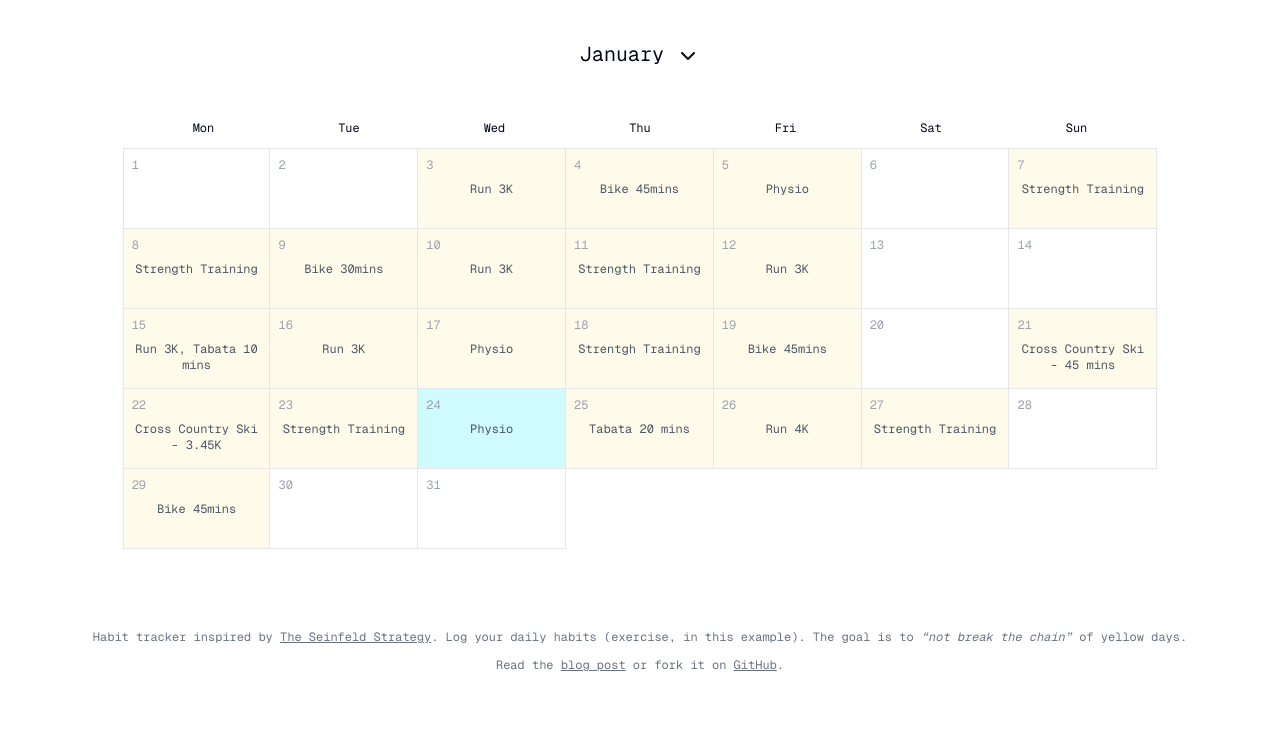
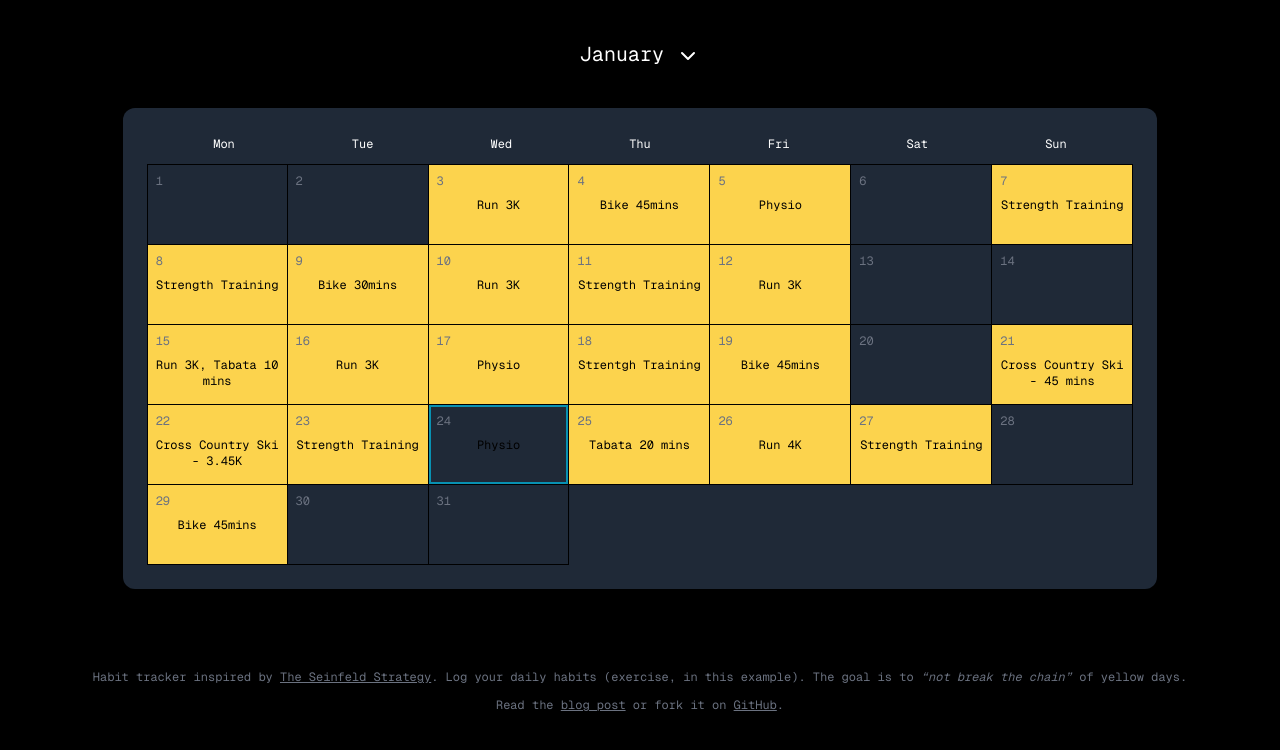
Before and after one commit to scottgallant/seinfeld-calendar, a Next.js app: page / in a window 1280 px wide. Shown: the top 750 px of the page. Built offline with nearby package versions, Linux system fonts and the light colour scheme.

Commit message:
updated theme

```diff
--- a/src/app/layout.js
+++ b/src/app/layout.js
@@ -11,8 +11,8 @@ export const metadata = {
 
 export default function RootLayout({ children }) {
   return (
-    <html lang="en" className={`${GeistMono.className} `} >
-      <body>{children}</body>
+    <html lang="en" className={`${GeistMono.className} bg-black`} >
+      <body className='bg-black'>{children}</body>
       <SpeedInsights />
       <Analytics />
     </ html>
--- a/src/app/page.js
+++ b/src/app/page.js
@@ -9,7 +9,7 @@ import Head from 'next/head'
 const App = () => {
 
   return (
-    <div className=''>
+    <div className='bg-black'>
       <Head>
         <title>Seinfeld Calendar</title>
         <meta name="viewport" content="width=device-width, initial-scale=1.0, maximum-scale=1.0, user-scalable=0"></meta>
--- a/src/components/Calendar.js
+++ b/src/components/Calendar.js
@@ -49,25 +49,28 @@ const Calendar = ({ specialDates }) => {
     <div className="lg:w-10/12 mx-auto bg-transparent">
       <MonthPicker selectedMonth={selectedMonth} onMonthChange={setSelectedMonth} monthNames={monthNames} month={month} />
 
-      <div className="mb-16 mx-4">
-        <div className="flex p-2 border-gray-200 border-b">
+      <div className="mb-10 md:mb-16 mx-4 text-white md:pt-4 md:px-6 md:pb-6 md:bg-gray-800 md:rounded-xl">
+        <div className="flex p-2">
           {daysOfWeek.map(day => (
             <div className="w-1/7 text-center text-xs py-1" key={day}>
               {day}
             </div>
           ))}
         </div>
-        <div className="flex flex-wrap">
+        <div className="flex flex-wrap border-gray-800 border-t  md:border-black">
           {Array.from({ length: totalCells }).map((_, i) => (
             <Drawer.Root shouldScaleBackground key={i}>
               <Drawer.Trigger asChild>
                 <div
-                  className={`overflow-hidden border-gray-200 border-r border-b w-1/7 h-20 p-1 lg:p-2 ${i >= firstDayOfMonth && isSpecialDate(dates[i - firstDayOfMonth]) ? 'bg-amber-50' : 'bg-white'} ${i % 7 === 0 ? 'border-l' : ''} ${i >= firstDayOfMonth && dates[i - firstDayOfMonth].getDate() === new Date().getDate() && selectedMonth === currentMonth ? 'bg-cyan-100' : ''}`}
+                  className={`overflow-hidden border-gray-800 border-r border-b w-1/7 h-20 p-1 lg:p-2 md:border-black
+                    ${i >= firstDayOfMonth && isSpecialDate(dates[i - firstDayOfMonth]) ? 'bg-amber-300 text-black' : 'bg-transparent'}
+                    ${i % 7 === 0 ? 'border-l' : ''}
+                    ${i >= firstDayOfMonth && dates[i - firstDayOfMonth].getDate() === new Date().getDate() && selectedMonth === currentMonth ? 'ring-2 ring-cyan-600 ring-inset bg-gray-800' : ''}`}
                 >
                   {i >= firstDayOfMonth && (
                     <>
-                      <div className=" text-gray-400 text-xs mb-2">{dates[i - firstDayOfMonth].getDate()}</div>
-                      <div className="text-xs text-gray-600 text-center text-ellipsis overflow-hidden">
+                      <div className=" text-gray-500 text-xs mb-2">{dates[i - firstDayOfMonth].getDate()}</div>
+                      <div className="text-xs text-center text-ellipsis overflow-hidden">
                         {getDescriptionForDate(dates[i - firstDayOfMonth])}
                       </div>
                       <Drawer.Portal>
--- a/src/components/MonthPicker.js
+++ b/src/components/MonthPicker.js
@@ -16,7 +16,7 @@ const MonthPicker = ({ selectedMonth, onMonthChange, monthNames, month }) => {
   return (
     <DropdownMenu>
       <DropdownMenuTrigger asChild>
-        <h2 className="text-center text-xl my-10">{monthNames[month]} <ChevronDown className="inline" /></h2>
+        <h2 className="text-center text-xl my-10 text-white">{monthNames[month]} <ChevronDown className="inline" /></h2>
       </DropdownMenuTrigger>
       <DropdownMenuContent className="w-56">
         {months.map(month => (
```
